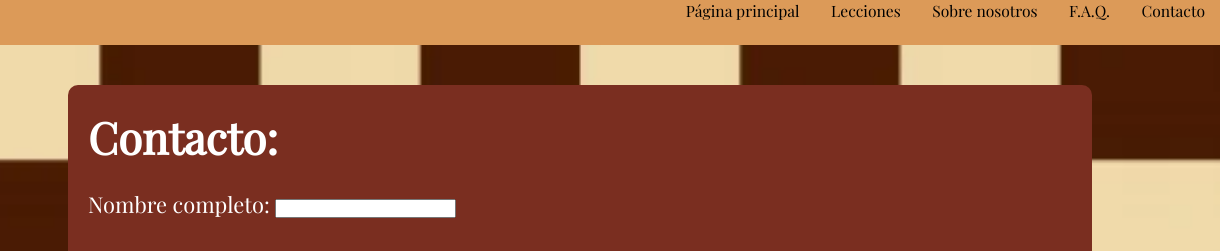
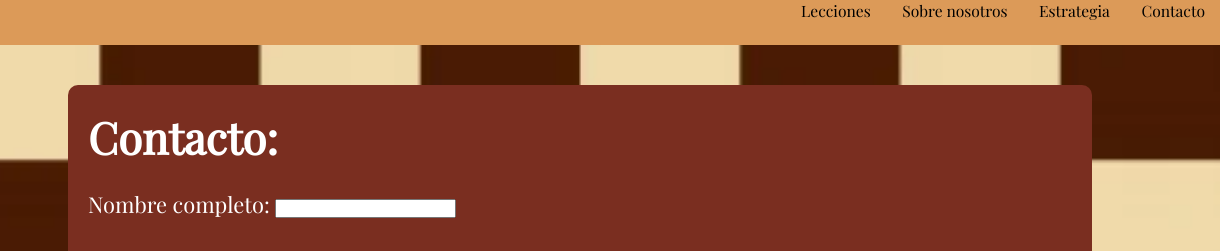
Before and after one commit to Gerater/PreEntrega2Silva, a plain HTML site: page pages/contacto.html in a window 1280 px wide. Shown: the top 251 px of the page, 60-1280 px from the left. Drawn offline with nearby package versions, Linux system fonts and the light colour scheme.

Commit message:
Cambio de pagina a Estrategia

```diff
--- a/pages/contacto.html
+++ b/pages/contacto.html
@@ -13,10 +13,9 @@
         <nav>
             <a href="../index.html"><img src="../imgs/icon.png" alt="ajedrez">
             <ul>
-                <a href="../index.html"><li>Página principal</li></a>
                 <a href="./lecciones.html"><li>Lecciones</li></a>
                 <a href="./sobre-nosotros.html"><li>Sobre nosotros</li></a>
-                <a href="./faq.html"><li>F.A.Q.</li></a>
+                <a href="./estrategia.html"><li>Estrategia</li></a>
                 <a href="./contacto.html"><li>Contacto</li></a>
             </ul>
         </nav>
```
Also changed, not shown: index.html (+2 -3 lines), pages/estrategia.html (renamed from pages/faq.html, +1 -2 lines), pages/lecciones.html (+1 -2 lines), pages/sobre-nosotros.html (+1 -2 lines).
